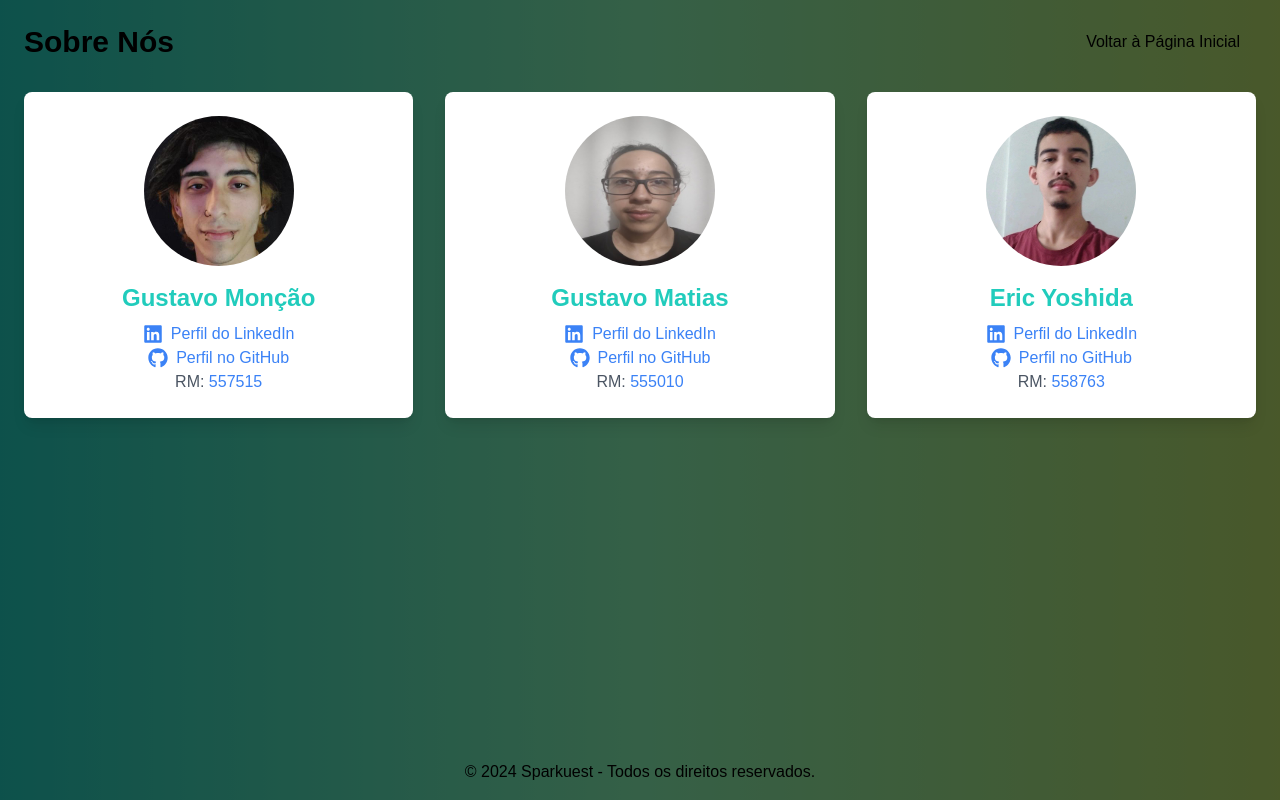
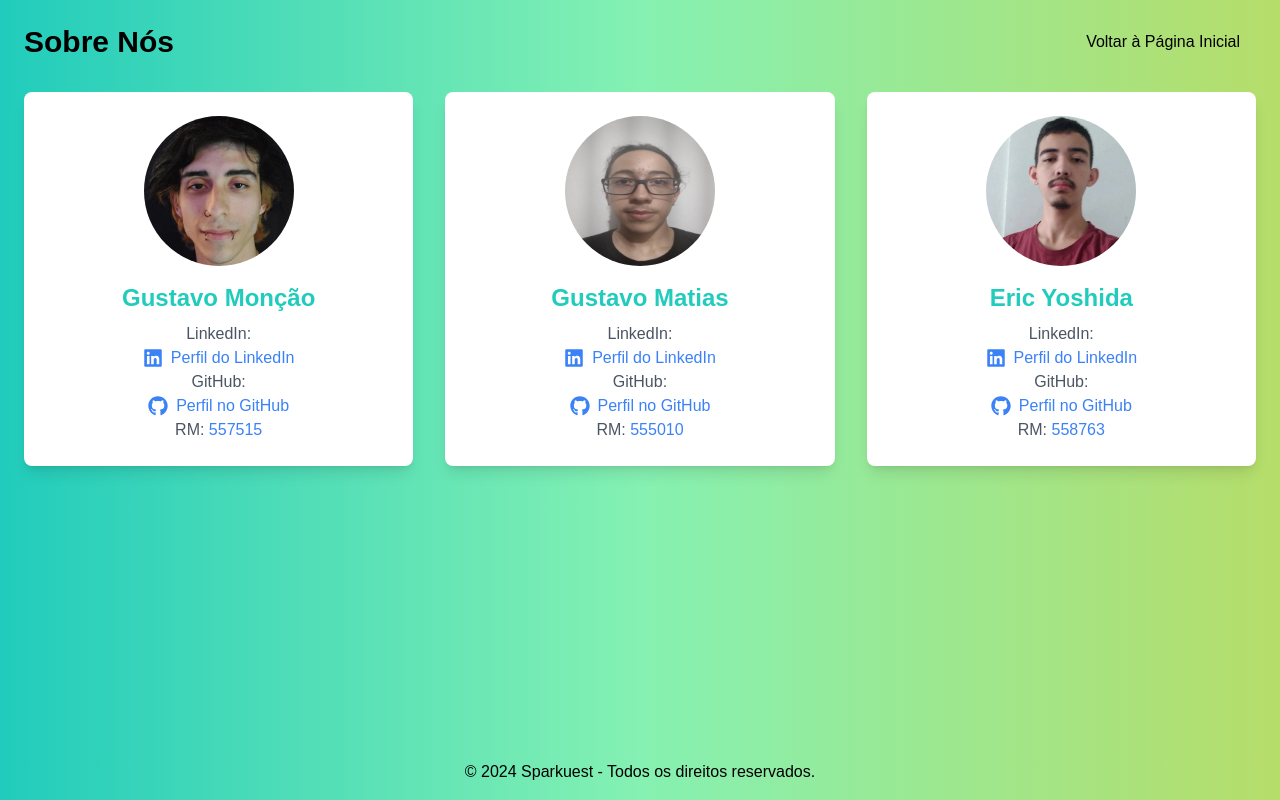
Before and after one commit to Yoshida672/GS-Sustainable-profile, a Next.js app: page /sobre-nos in a window 1280 px wide. Built offline with nearby package versions, Linux system fonts and the light colour scheme.

Commit message:
Update page.tsx

```diff
--- a/src/app/sobre-nos/page.tsx
+++ b/src/app/sobre-nos/page.tsx
@@ -1,14 +1,11 @@
 import React from "react";
 import Image from "next/image";
 import Link from "next/link";
-import { FaLinkedin, FaGithub } from 'react-icons/fa';
+import { FaLinkedin, FaGithub } from 'react-icons/fa'; // Certifique-se de ter o react-icons instalado
 
 const SobreNosPage = () => {
   return (
     <div className="min-h-screen flex flex-col bg-gradient-to-r from-[#21CCBC] via-[#85F1B2] to-[#B6DD6A]">
-      {/* Sobreposição mais forte para melhorar contraste */}
-      <div className="absolute inset-0 bg-black opacity-60 z-0"></div>
-
       {/* Conteúdo principal */}
       <div className="relative z-10 flex-grow p-6">
         {/* Cabeçalho com links */}
@@ -37,11 +34,13 @@ const SobreNosPage = () => {
             />
             <h2 className="text-2xl font-semibold text-[#21CCBC]">Gustavo Monção</h2>
             <p className="mt-2 text-gray-600">
+              LinkedIn:
               <a href="https://www.linkedin.com/in/gustavo-monção-574a38224/" target="_blank" className="text-blue-500 hover:underline flex items-center">
                 <FaLinkedin className="mr-2 text-xl" /> Perfil do LinkedIn
               </a>
             </p>
             <p className="text-gray-600">
+              GitHub:
               <a href="https://github.com/moncaogustavo" target="_blank" className="text-blue-500 hover:underline flex items-center">
                 <FaGithub className="mr-2 text-xl" /> Perfil no GitHub
               </a>
@@ -60,11 +59,13 @@ const SobreNosPage = () => {
             />
             <h2 className="text-2xl font-semibold text-[#21CCBC]">Gustavo Matias</h2>
             <p className="mt-2 text-gray-600">
+              LinkedIn:
               <a href="https://www.linkedin.com/in/gustavo-matias-teixeira-2b89a7266/" target="_blank" className="text-blue-500 hover:underline flex items-center">
                 <FaLinkedin className="mr-2 text-xl" /> Perfil do LinkedIn
               </a>
             </p>
             <p className="text-gray-600">
+              GitHub:
               <a href="https://github.com/Gustavo295" target="_blank" className="text-blue-500 hover:underline flex items-center">
                 <FaGithub className="mr-2 text-xl" /> Perfil no GitHub
               </a>
@@ -83,11 +84,13 @@ const SobreNosPage = () => {
             />
             <h2 className="text-2xl font-semibold text-[#21CCBC]">Eric Yoshida</h2>
             <p className="mt-2 text-gray-600">
+              LinkedIn:
               <a href="https://www.linkedin.com/in/eric-issamu-356325274/" target="_blank" className="text-blue-500 hover:underline flex items-center">
                 <FaLinkedin className="mr-2 text-xl" /> Perfil do LinkedIn
               </a>
             </p>
             <p className="text-gray-600">
+              GitHub:
               <a href="https://github.com/Yoshida672" target="_blank" className="text-blue-500 hover:underline flex items-center">
                 <FaGithub className="mr-2 text-xl" /> Perfil no GitHub
               </a>
```
